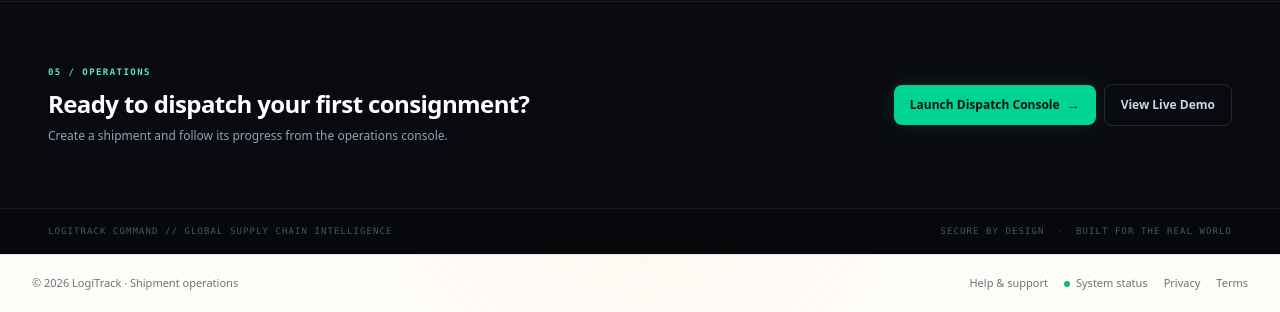
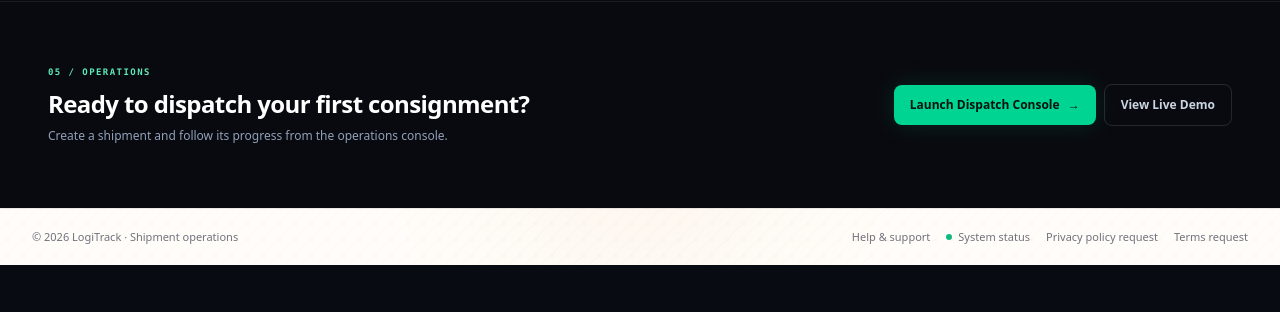
Before and after one commit to peterafolabi-dev/LogiTrack, a Django app: page / in a window 1280 px wide. Shown: the part 3848-4160 px from the top of the page. After the commit the page ends 4113 px from the top, so only its background shows below. Run offline with Django 5.2, Linux system fonts and the light colour scheme; style sheets or scripts are compiled from the project's sources; parts of the project's set-up code (start-up, migrations or seed data) failed here and were passed over.

Commit message:
Add business name display and update footer content in templates

```diff
--- a/shipments/context_processors.py
+++ b/shipments/context_processors.py
@@ -4,6 +4,12 @@ from django.utils import timezone
 
 PAGE_LABELS = {
     "landing": "Home",
+    "login": "Log in",
+    "signup": "Create account",
+    "password_reset": "Reset password",
+    "password_reset_done": "Check your email",
+    "password_reset_confirm": "Choose a new password",
+    "password_reset_complete": "Password updated",
     "dashboard": "Dashboard",
     "shipments_list": "Shipments",
     "shipment_create": "New shipment",
@@ -22,12 +28,14 @@ PAGE_LABELS = {
 def shared_navigation(request):
     label = PAGE_LABELS.get(getattr(getattr(request, "resolver_match", None), "url_name", ""), "LogiTrack")
     alert_counts = {"failed": 0, "due": 0, "total": 0}
+    business_name = ""
     user = getattr(request, "user", None)
     if user and user.is_authenticated:
         business_id = getattr(getattr(user, "profile", None), "business_id", None)
         if business_id:
-            from .models import Shipment
+            from .models import Business, Shipment
 
+            business_name = Business.objects.filter(pk=business_id).values_list("name", flat=True).first() or ""
             counts = Shipment.objects.filter(business_id=business_id).aggregate(
                 failed=Count("id", filter=Q(status="failed")),
                 due=Count(
@@ -39,4 +47,4 @@ def shared_navigation(request):
                 ),
             )
             alert_counts = {"failed": counts["failed"], "due": counts["due"], "total": counts["failed"] + counts["due"]}
-    return {"shared_page_label": label, "shared_alert_counts": alert_counts}
+    return {"shared_page_label": label, "shared_alert_counts": alert_counts, "shared_business_name": business_name}
--- a/templates/base.html
+++ b/templates/base.html
@@ -31,6 +31,7 @@
                 <a href="{% url 'shipments_list' %}" class="rounded-lg px-2.5 py-2 hover:bg-black/5">Shipments</a>
                 <a href="{% url 'shipment_create' %}" class="rounded-lg bg-brand-600 px-3 py-2 font-semibold text-white hover:bg-brand-700">+ Create</a>
                 <a href="{% url 'barcode_scanner' %}" class="rounded-lg border border-(--line) px-2.5 py-2 hover:bg-black/5">Scan</a>
+                {% if shared_business_name %}<span class="hidden max-w-36 truncate px-1 text-[10px] text-zinc-500 xl:block" title="{{ shared_business_name }}">{{ shared_business_name }}</span>{% endif %}
                 <details class="relative">
                   <summary class="relative cursor-pointer list-none rounded-lg border border-(--line) px-2.5 py-2 hover:bg-black/5" aria-label="Shipment alerts">Alerts{% if shared_alert_counts.total %}<span class="ml-1 inline-grid min-w-4 place-items-center rounded-full bg-rose-600 px-1 text-[9px] text-white">{{ shared_alert_counts.total }}</span>{% endif %}</summary>
                   <div class="absolute right-0 z-30 mt-2 w-64 rounded-xl border border-zinc-200 bg-white p-2 text-zinc-800 shadow-xl">
@@ -73,8 +74,8 @@
           <nav aria-label="Footer navigation" class="flex flex-wrap items-center gap-x-4 gap-y-2">
             <a href="mailto:enterprise@logitrack.io?subject=LogiTrack%20Support" class="hover:text-emerald-700">Help &amp; support</a>
             <a href="{% url 'system_status' %}" class="inline-flex items-center gap-1.5 hover:text-emerald-700"><span class="h-1.5 w-1.5 rounded-full bg-emerald-500" aria-hidden="true"></span>System status</a>
-            <a href="mailto:enterprise@logitrack.io?subject=Privacy%20policy%20request" class="hover:text-emerald-700">Privacy</a>
-            <a href="mailto:enterprise@logitrack.io?subject=Terms%20of%20service%20request" class="hover:text-emerald-700">Terms</a>
+            <a href="mailto:enterprise@logitrack.io?subject=Privacy%20policy%20request" class="hover:text-emerald-700">Privacy policy request</a>
+            <a href="mailto:enterprise@logitrack.io?subject=Terms%20of%20service%20request" class="hover:text-emerald-700">Terms request</a>
           </nav>
         </div>
       </footer>
--- a/templates/landing.html
+++ b/templates/landing.html
@@ -308,11 +308,6 @@
       </div>
     </section>
 
-    <footer class="border-t border-white/[0.07] bg-black/20">
-      <div class="mx-auto flex max-w-[1500px] flex-col gap-2 px-5 py-4 font-mono text-[9px] uppercase tracking-[0.12em] text-slate-600 sm:flex-row sm:items-center sm:justify-between sm:px-8 lg:px-12">
-        <span>LogiTrack command // global supply chain intelligence</span><span>Secure by design <span class="px-1.5 text-slate-700">·</span> Built for the real world</span>
-      </div>
-    </footer>
   </div>
 </div>
 {% endblock %}
--- a/templates/public_tracking.html
+++ b/templates/public_tracking.html
@@ -143,9 +143,6 @@
       <p class="mt-3 text-center text-[10px] text-slate-400">Recent lookups are private to this browser session.</p>
     </section>
 
-    <footer class="mt-12 flex flex-wrap items-center justify-center gap-x-4 gap-y-2 border-t border-slate-200 pt-5 text-[10px] text-slate-400">
-      <span>Encrypted tracking lookup</span><span aria-hidden="true">·</span><span>Carrier-agnostic search</span><span aria-hidden="true">·</span><span>LogiTrack network</span>
-    </footer>
   </div>
 </div>
 {% endblock %}
```
